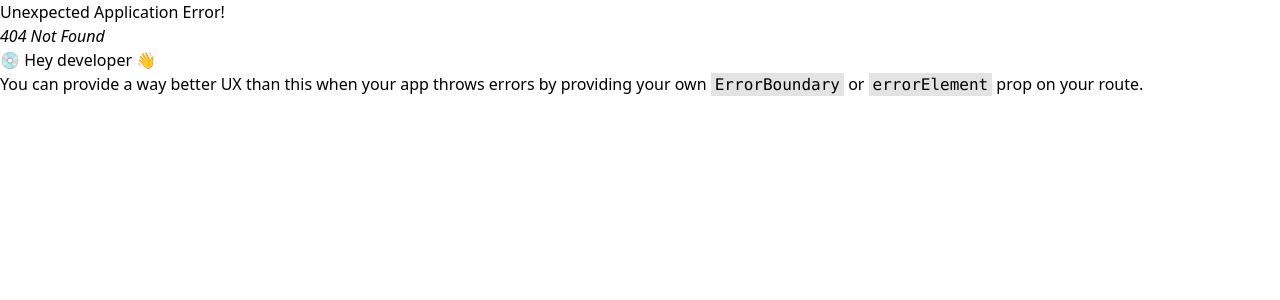
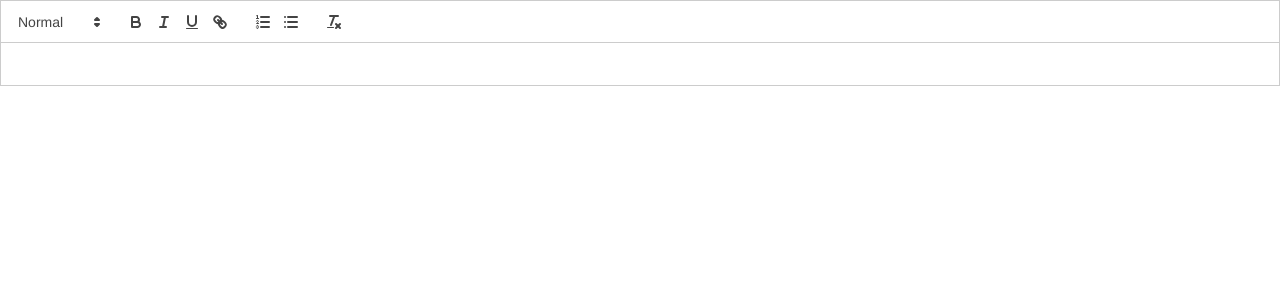
Before and after one commit to CreativePhilip/awt_group_project, a React (Vite) app in the folder frontend/: page /text_editor in a window 1280 px wide. Before the commit this address had no page. Shown: the top 300 px of the page. Built offline with nearby package versions, Linux system fonts and the light colour scheme.

Commit message:
installed quill

```diff
--- a/frontend/package.json
+++ b/frontend/package.json
@@ -15,6 +15,7 @@
     "formik": "^2.2.9",
     "react": "^18.2.0",
     "react-dom": "^18.2.0",
+    "react-quill": "^2.0.0",
     "react-router-dom": "^6.9.0",
     "yup": "^1.0.2",
     "zustand": "^4.3.8"
--- /dev/null
+++ b/frontend/src/components/TextEditor.tsx
@@ -0,0 +1,9 @@
+import { useState } from 'react';
+import ReactQuill from 'react-quill';
+import 'react-quill/dist/quill.snow.css';
+
+export default function TextEditor() {
+  const [value, setValue] = useState('');
+
+  return <ReactQuill theme="snow" value={value} onChange={setValue} />;
+}
--- a/frontend/src/router.tsx
+++ b/frontend/src/router.tsx
@@ -5,6 +5,7 @@
 import {LoginView} from "./views/LoginView";
 import {LoggedInRoute} from "./components/LoggedInRoute";
 import {RegisterView} from "./views/RegisterView";
+import TextEditor from "./components/TextEditor";
 
 
 export const router = createBrowserRouter([
@@ -25,5 +26,9 @@
                 element: <LoggedInRoute> <CalendarWeekView/> </LoggedInRoute>
             }
         ]
+    },
+    {
+        path    : "/text_editor",
+        element: <TextEditor></TextEditor>
     }
 ])
```
